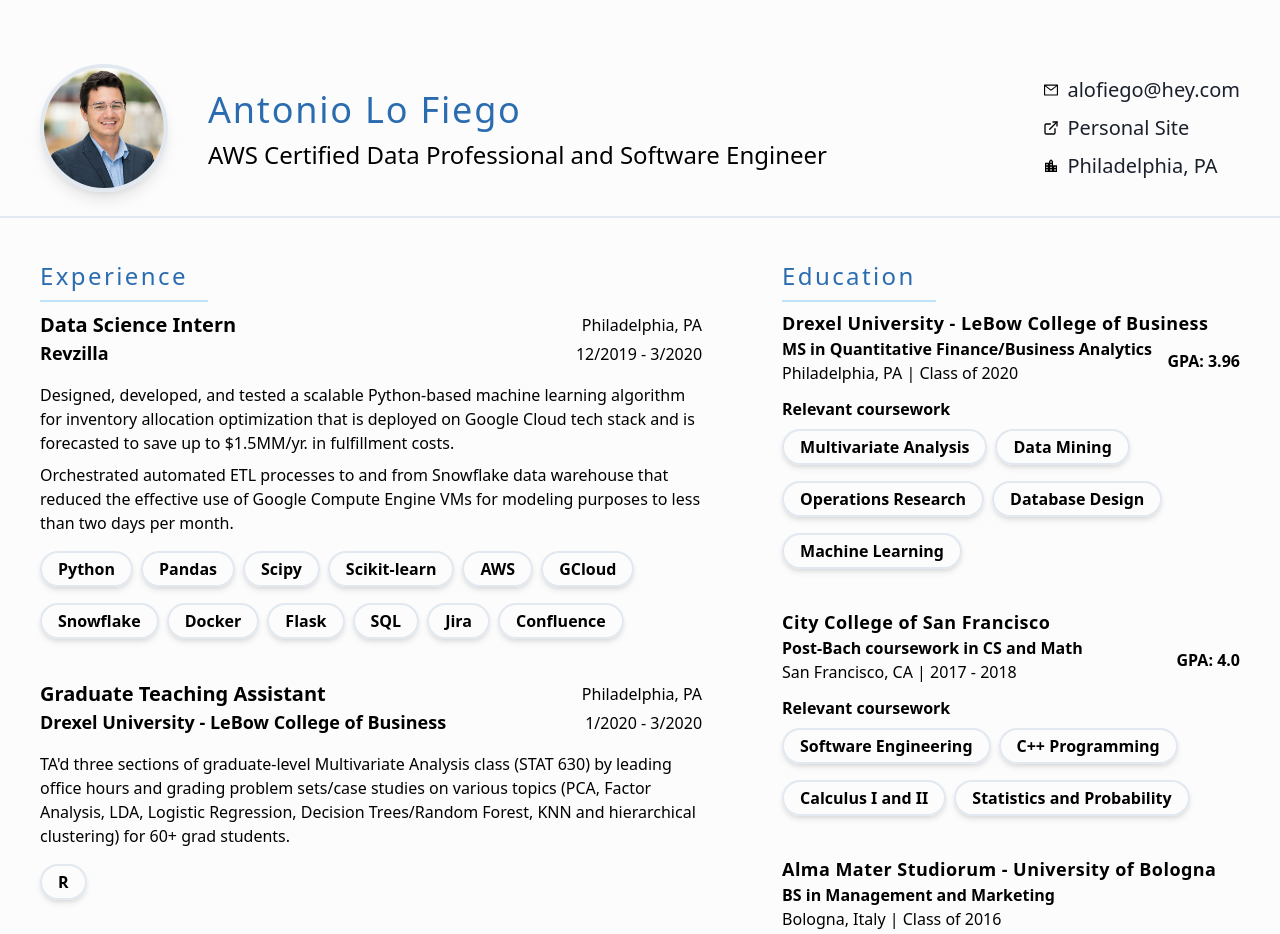
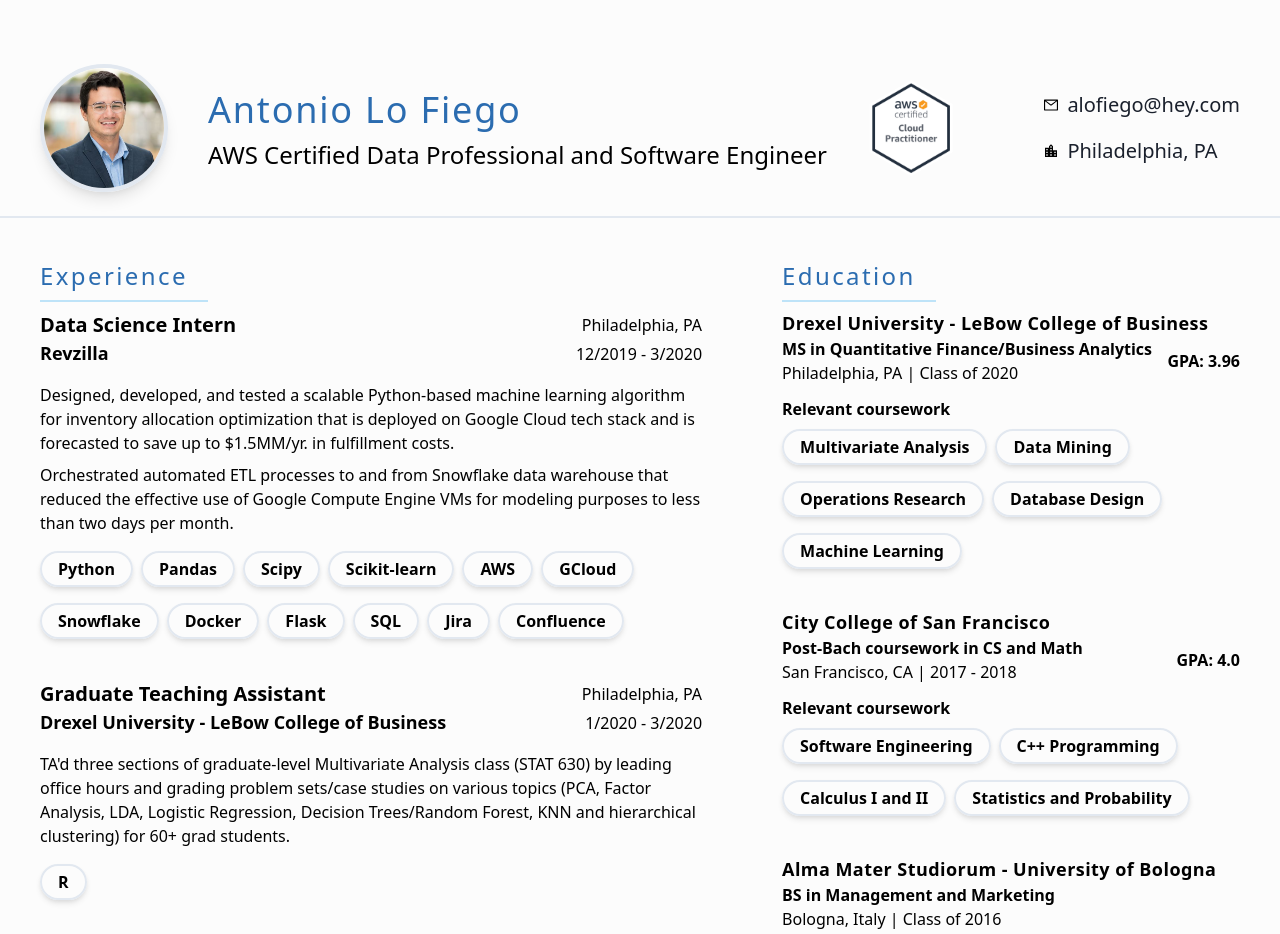
Before and after one commit to antoniolofiego/cloud-resume, a Gatsby site: page / in a window 1280 px wide. Shown: the top 934 px of the page. Built offline with nearby package versions, Linux system fonts and the light colour scheme; Gatsby itself is replaced by a stand-in of ours.

Commit message:
General fixes from repo switch

```diff
--- a/data/profile.json
+++ b/data/profile.json
@@ -199,8 +199,8 @@
         {
             "name": "Cloud Resume",
             "company": "Open source",
-            "description": "The website you are currently looking at. The frontend is developend in Gatsby, React, Tailwind CSS, while the backend is developed on AWS, leveraging Python Lambda functions, DynamoDB, SAM templates, API Gateway and S3.",
-            "link": "https://github.com/"
+            "description": "The website you are currently looking at. The frontend is developed in Gatsby, React, Tailwind CSS, while the backend is developed on AWS, leveraging Python Lambda functions, DynamoDB, SAM templates, API Gateway and S3.",
+            "link": "https://github.com/antoniolofiego/antoniolofiego.github.io"
         },
         {
             "name": "AWS Certification Notes",
--- a/src/components/Contact.js
+++ b/src/components/Contact.js
@@ -1,6 +1,5 @@
 import React from 'react';
 import { MdLocationCity } from 'react-icons/md';
-import { FiExternalLink } from 'react-icons/fi';
 import { AiOutlineMail } from 'react-icons/ai';
 
 const Contact = ({ field, value }) => (
@@ -16,19 +15,6 @@ const Contact = ({ field, value }) => (
                 </a>
             </div>
         )}
-        {field === 'website' && (
-            <div className='flex items-center'>
-                <FiExternalLink className='contact-icon' />
-                <a
-                    className='text-xl text-gray-900 hover:text-blue-600 focus:underline focus:text-blue-600 focus:outline-none'
-                    target='_blank'
-                    href={value}
-                    rel='noopener noreferrer'
-                    title='My website'>
-                    Personal Site
-                </a>
-            </div>
-        )}
         {field === 'location' && (
             <div className='flex items-center'>
                 <MdLocationCity className='contact-icon' />
--- a/src/components/Header.js
+++ b/src/components/Header.js
@@ -4,7 +4,7 @@ import Contact from './Contact';
 
 const Header = ({ name, role, contacts }) => (
     <header className='my-10'>
-        <div className='lg:flex lg:justify-between content-center mx-auto max-w-7xl lg:py-6 py-4 lg:border-b-2'>
+        <div className='lg:flex lg:justify-between items-center content-center mx-auto max-w-7xl lg:py-6 py-4 lg:border-b-2'>
             <div className='flex flex-col lg:flex-row items-center'>
                 <div className='mx-10'>
                     <img
@@ -22,7 +22,19 @@ const Header = ({ name, role, contacts }) => (
                     </h2>
                 </div>
             </div>
-            <div className='flex flex-col mx-10 my-5 lg:my-0 lg:justify-center items-center lg:items-start'>
+            <div className='my-5 lg:my-0'>
+                <a
+                    href='https://www.youracclaim.com/badges/f3973229-ab07-4804-a1cb-e83d746920f8/linked_in'
+                    target='_blank'
+                    rel='noreferrer'>
+                    <img
+                        className='h-24 w-24 mx-auto'
+                        src='./aws_ccp.png'
+                        alt='AWS Certified Cloud Practitioner'
+                    />
+                </a>
+            </div>
+            <div className='flex flex-col mx-10 lg:my-0 lg:justify-center items-center lg:items-start'>
                 {contacts &&
                     Object.keys(contacts).map((key) => (
                         <Contact key={key} field={key} value={contacts[key]} />
--- a/src/components/Social.js
+++ b/src/components/Social.js
@@ -13,6 +13,7 @@ const Social = ({ social }) => {
                     href={social.url}
                     target='_blank'
                     key={social.service}
+                    rel='noreferrer'
                     className='mr-4'>
                     <AiFillLinkedin size={32} />
                 </a>
@@ -22,6 +23,7 @@ const Social = ({ social }) => {
                     href={social.url}
                     target='_blank'
                     key={social.service}
+                    rel='noreferrer'
                     className='mr-4'>
                     <AiOutlineTwitter size={32} />
                 </a>
@@ -31,6 +33,7 @@ const Social = ({ social }) => {
                     href={social.url}
                     target='_blank'
                     key={social.service}
+                    rel='noreferrer'
                     className='mr-4'>
                     <AiOutlineGithub size={32} />
                 </a>
```
Also changed, not shown: static/aws_ccp.png (added), 1 other file.
